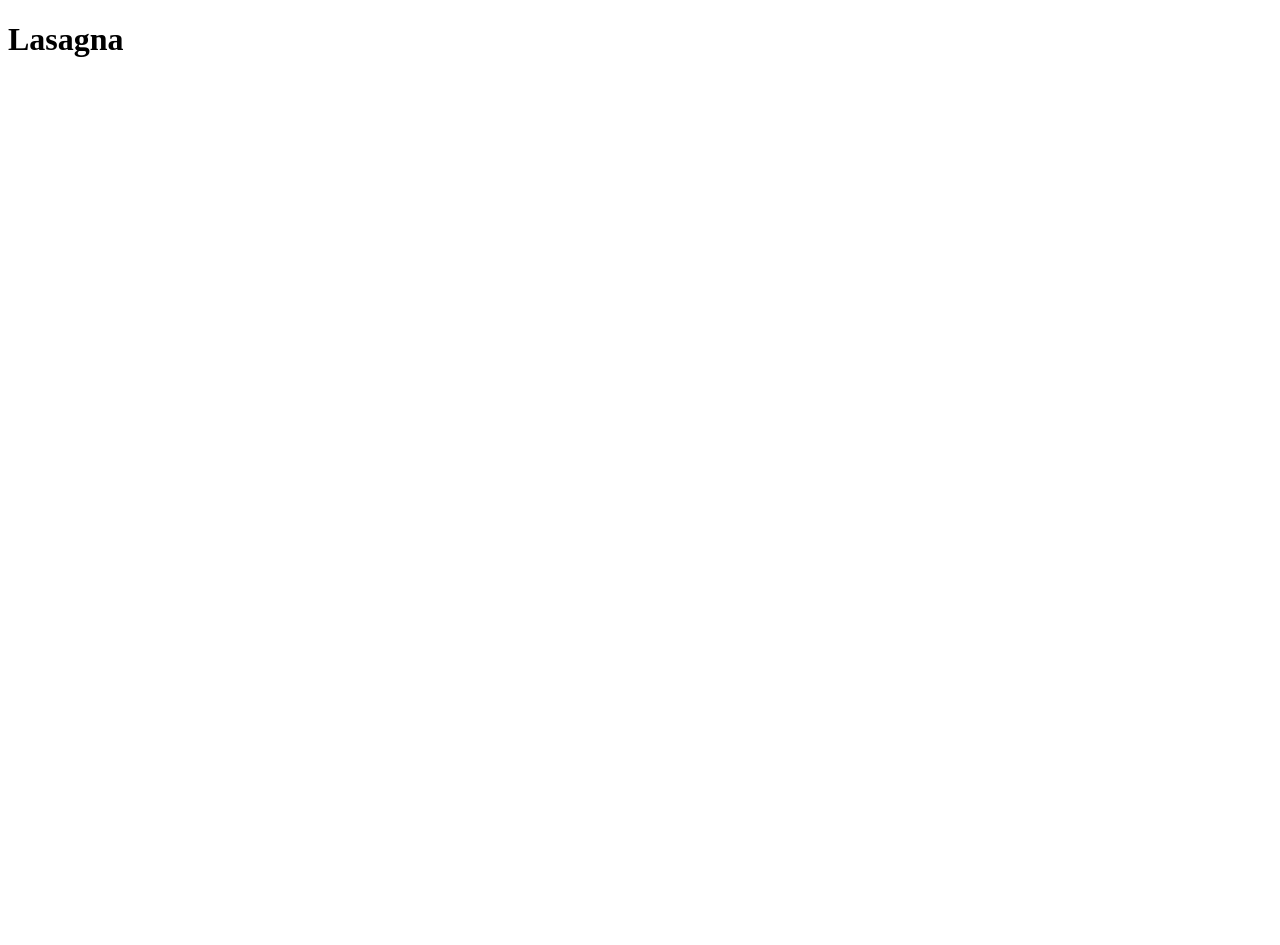
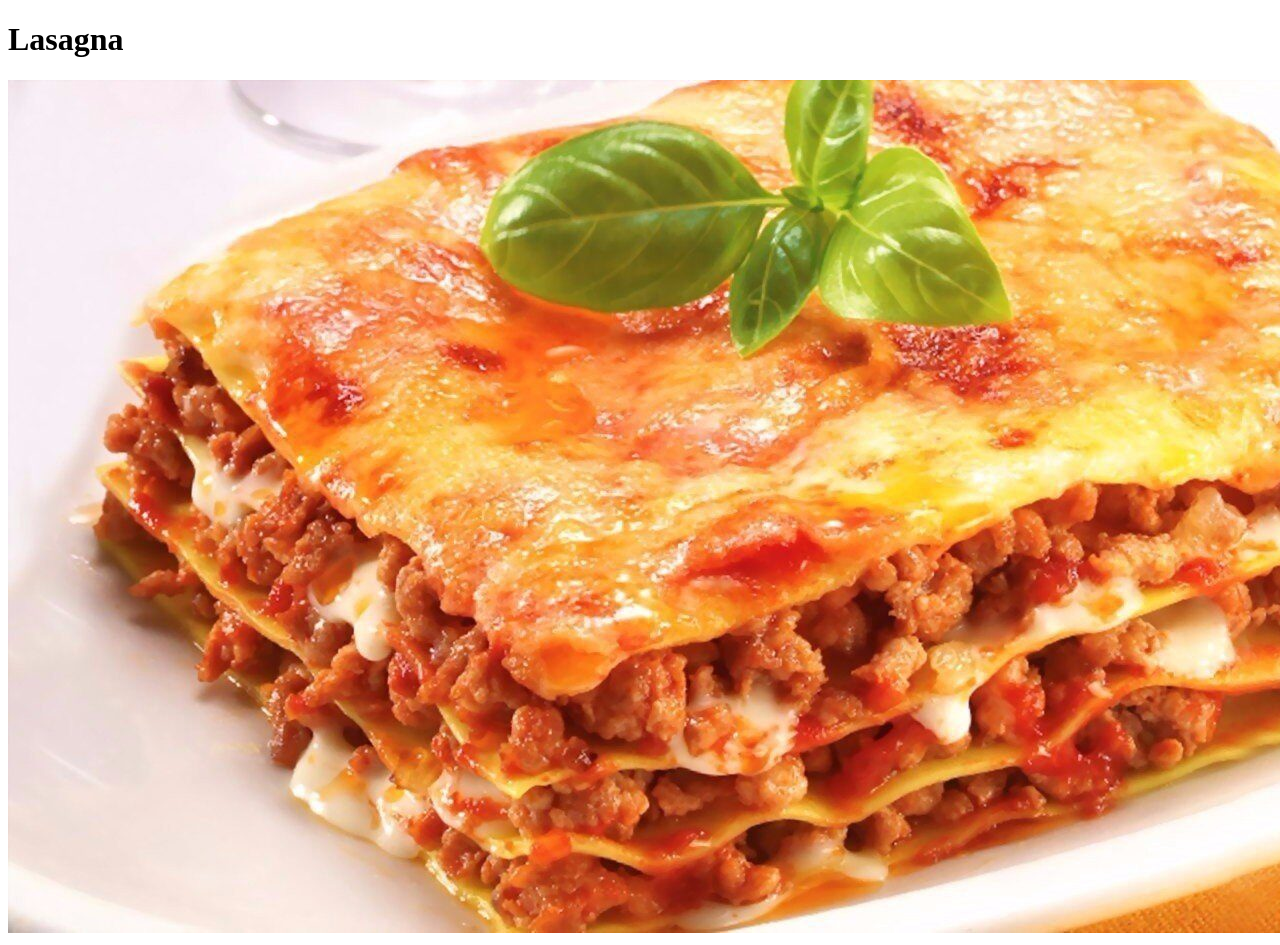
Before and after one commit to NikiLaoda/odin-recipes, a plain HTML site: page recipes/lasagna.html in a window 1280 px wide. Before the commit the page ends 800 px from the top, so only its background shows below. Drawn offline with Linux system fonts and the light colour scheme.

Commit message:
Image added and Link to Lasagna Recipe added

```diff
--- a/recipes/lasagna.html
+++ b/recipes/lasagna.html
@@ -7,5 +7,7 @@
 </head>
 <body>
     <h1>Lasagna</h1>
+
+    <img src="../images/lasagna.jpg" alt="Lasagna Image">
 </body>
 </html>
```
Also changed, not shown: index.html (+1 -0 lines), images/lasagna.jpg (added).
